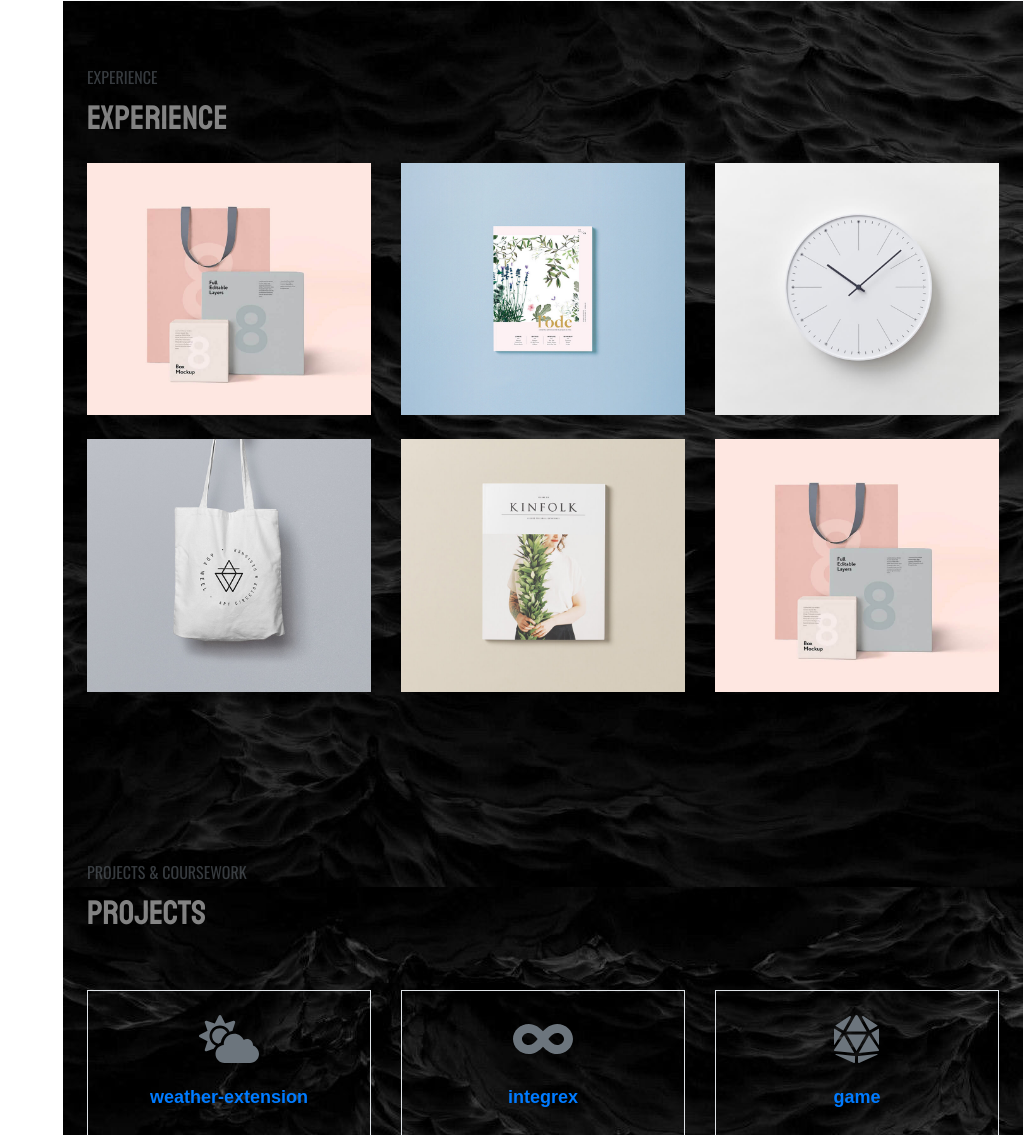
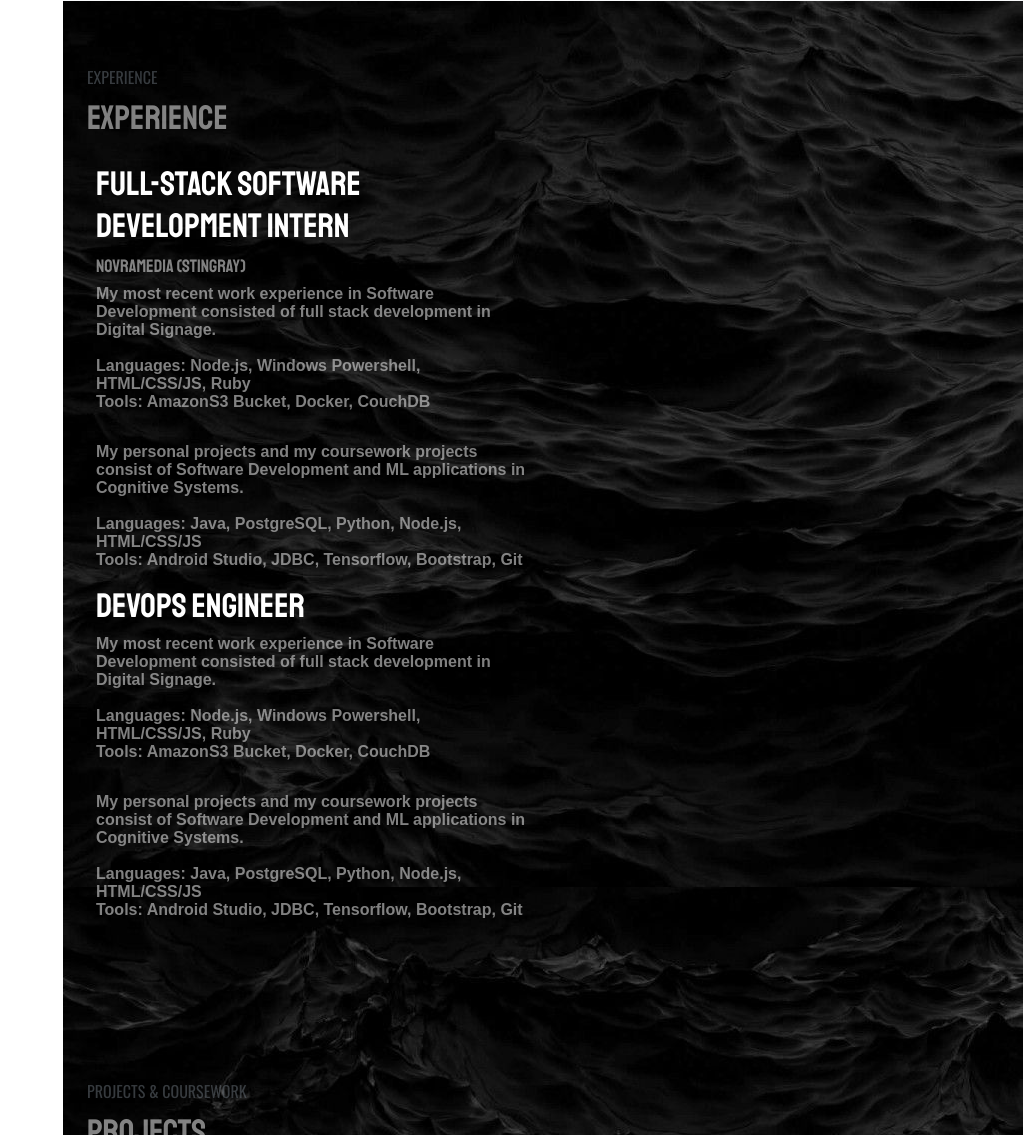
Before and after one commit to 22victoryy/22victoryy.github.io, a plain HTML site: page index.html in a window 1280 px wide. Shown: the part 2121-3256 px from the top of the page, without its empty margins (257-1280 px from the left). Drawn offline with nearby package versions, Linux system fonts and the light colour scheme; a web font is replaced by a local one.

Commit message:
work section ipr

```diff
--- a/css/style.css
+++ b/css/style.css
@@ -55,9 +55,15 @@ body{
     z-index:1;
     transition: left .5s ease;
 }
+.nav {
+
+    display:flex;
+    justify-content: center;
+}
 
 #header nav{
     height: 100vh;
+
 }
 #header .site-title .navbar-brand{
     letter-spacing: 2px;
@@ -68,6 +74,7 @@ body{
     margin: .7rem 1rem;
     border-bottom: 1px solid var(--color-border);
     text-transform: uppercase;
+
 }
 
 #header .nav-link:hover{
@@ -91,7 +98,7 @@ body{
 /* site-main */
 
 .site-banner .banner-area{
-    /* background: url(./assets/pan.jpg) no-repeat; */
+    /* background: url(./assets/pan.pg) no-repeat; */
     background-size: cover;
     width: 100%;
     height: 100vh;
--- a/index.html
+++ b/index.html
@@ -26,7 +26,6 @@
                         <a href="#experience" class="nav-item nav-link text-white-50 font-os font-size-16 active">Experience</a>
                         <a href="#projects" class="nav-item nav-link text-white-50 font-os font-size-16 active">Projects</a>
 
-                        <!--a href="#services" class="nav-item nav-link text-white-50 font-os font-size-16 active">Contact Us</a-->
                     </div>
                 </nav>
             </div>
@@ -200,26 +199,57 @@
                             <h5 class="text-uppercase font-os font-size-16 text-muted">Experience</h5>
                             <h1 class="text-white font-staat font-size-34">Experience</h1>
                         </div>
+                        <!-- INSERT EXPERIENCE HERE-->
                         <div class="row">
-                            <div class="col-sm-4 pb-4">
-                                <img src="./assets/work/01.jpg" alt="work1" class="img-fluid">
-                            </div>
-                            <div class="col-sm-4 pb-4">
-                                <img src="./assets/work/02.jpg" alt="work1" class="img-fluid">
-                            </div>
-                            <div class="col-sm-4 pb-4">
-                                <img src="./assets/work/03.jpg" alt="work1" class="img-fluid">
-                            </div>
-                            <div class="col-sm-4 pb-4">
-                                <img src="./assets/work/04.jpg" alt="work1" class="img-fluid">
-                            </div>
-                            <div class="col-sm-4 pb-4">
-                                <img src="./assets/work/05.jpg" alt="work1" class="img-fluid">
-                            </div>
-                            <div class="col-sm-4 pb-4">
-                                <img src="./assets/work/06.jpg" alt="work1" class="img-fluid">
-                            </div>
-                        </div>
+                            <div class="col-sm-6 pl-4">
+                            <!--  for clients, and writing automation scripts to perform scheduled signage data updates and automation of
+                                    signage device setups.-->
+                                <h1 class="text-white font-staat font-size-34">Full-Stack Software Development Intern</h1>
+                                <h2 class="text-white font-staat font-size-30 text-white-50">Novramedia (Stingray)</h2>
+
+
+                                <p class="font-ram font-size-16 text-white-50 pb-3">
+                                    My most recent work experience in Software Development consisted of full stack development in Digital
+                                    Signage.
+                                    <br>
+                                    <br>
+                                    Languages: Node.js, Windows Powershell, HTML/CSS/JS, Ruby <br>
+                                    Tools: AmazonS3 Bucket, Docker, CouchDB
+                                </p>
+                                <p class="font-ram font-size-16 text-white-50">
+                                    My personal projects and my coursework projects consist of Software Development and ML applications
+                                    in Cognitive Systems.
+                                    <br >
+                                    <br >
+                                    Languages: Java, PostgreSQL, Python, Node.js, HTML/CSS/JS <br>
+                                    Tools: Android Studio, JDBC, Tensorflow, Bootstrap, Git
+                                </p>
+
+                                <h1 class="text-white font-staat font-size-34">DevOps Engineer</h1>
+
+
+                                <p class="font-ram font-size-16 text-white-50 pb-3">
+                                    My most recent work experience in Software Development consisted of full stack development in Digital
+                                    Signage.
+                                    <br>
+                                    <br>
+                                    Languages: Node.js, Windows Powershell, HTML/CSS/JS, Ruby <br>
+                                    Tools: AmazonS3 Bucket, Docker, CouchDB
+                                </p>
+                                <p class="font-ram font-size-16 text-white-50">
+                                    My personal projects and my coursework projects consist of Software Development and ML applications
+                                    in Cognitive Systems.
+                                    <br >
+                                    <br >
+                                    Languages: Java, PostgreSQL, Python, Node.js, HTML/CSS/JS <br>
+                                    Tools: Android Studio, JDBC, Tensorflow, Bootstrap, Git
+                                </p>
+                             </div>
+
+                        </dic>
+
+
+                        <!--END-->
                     </section>
                 <!-- #work -->
 
```
